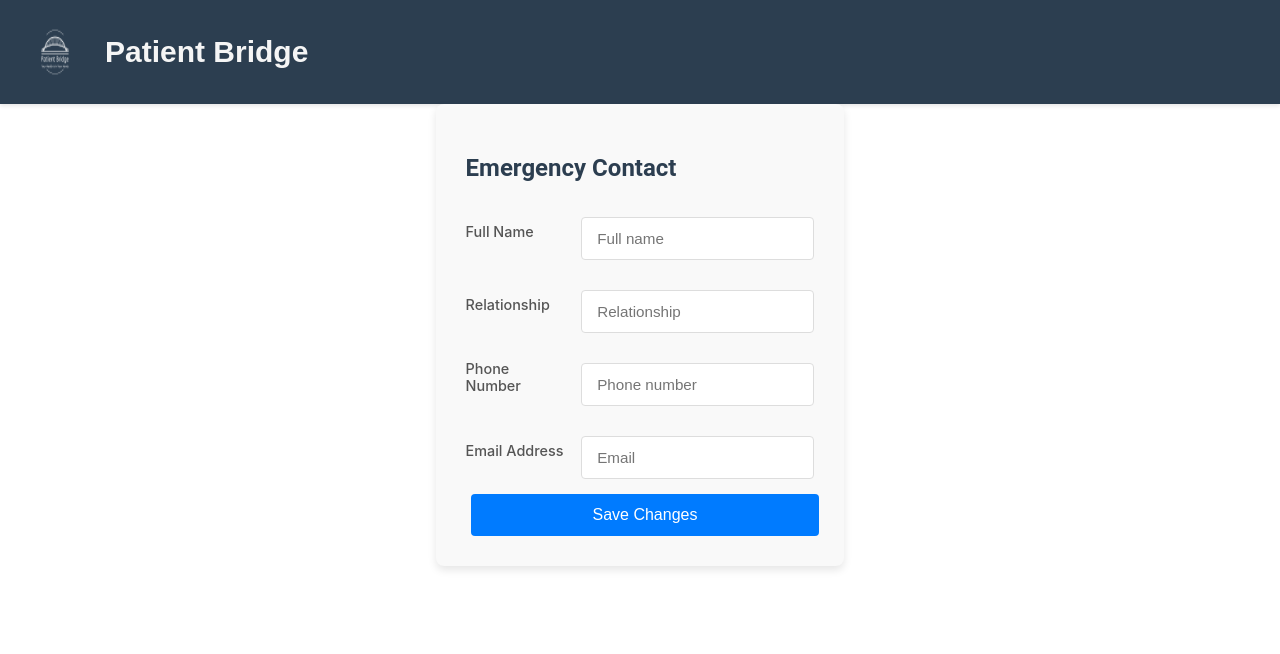
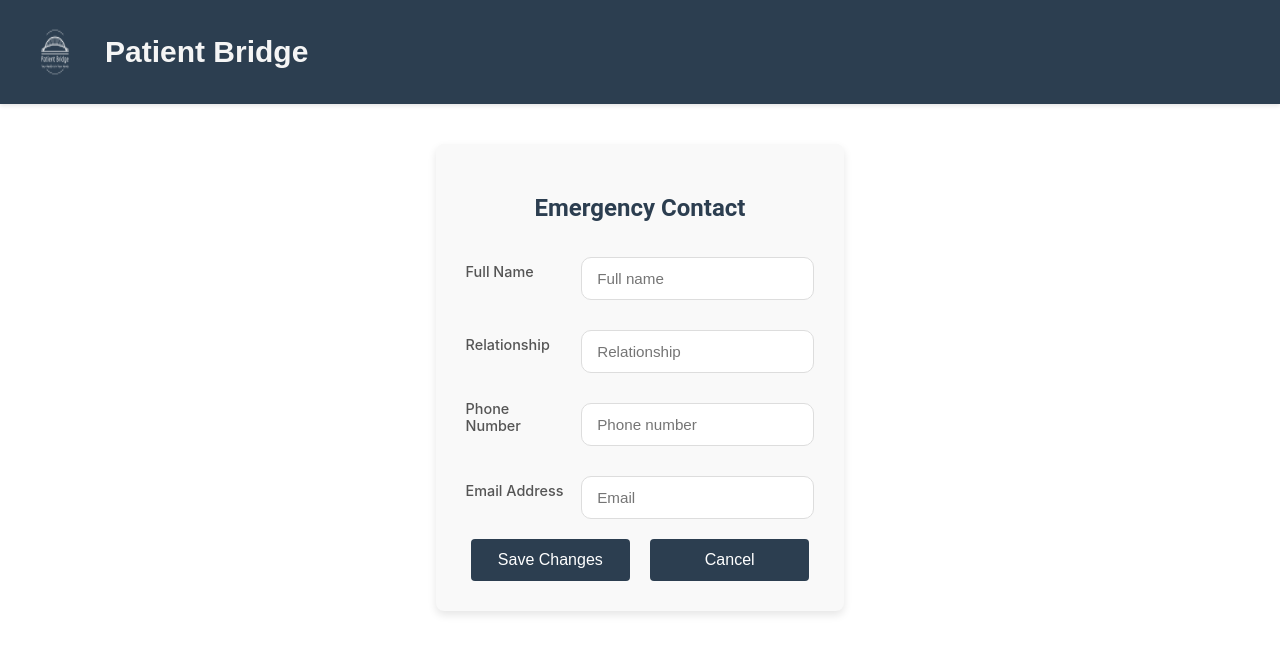
Before and after one commit to JewandreJuliano/Patient-Bridge, a React (Create React App) app in the folder patient-bridge/: page /emergency-contact in a window 1280 px wide. Shown: the top 654 px of the page. Built offline with nearby package versions, Linux system fonts and the light colour scheme.

Commit message:
some minor updates

```diff
--- a/patient-bridge/src/components/EmergencyContacts.jsx
+++ b/patient-bridge/src/components/EmergencyContacts.jsx
@@ -13,7 +13,6 @@ const EmergencyContacts = ({ patientId }) => {
   const navigate = useNavigate();
   const user = JSON.parse(localStorage.getItem('user'));
   const patient_id = user ? user.patient_id : null; // Get patient_id
-
 
   const handleSaveChanges = async () => {
     setIsLoading(true);
@@ -45,7 +44,7 @@ const EmergencyContacts = ({ patientId }) => {
         setRelationship('');
         setPhoneNumber('');
         setEmail('');
-        navigate('/patient-dashboard');
+        navigate('/patient-dashboard#!');
       } else {
         const error = await response.json();
         setErrorMessage(error.error || 'Error saving emergency contact');
@@ -56,6 +55,10 @@ const EmergencyContacts = ({ patientId }) => {
     } finally {
       setIsLoading(false);
     }
+  };
+
+  const handleCancel = () => {
+    navigate('/patient-dashboard'); // Navigate back to the patient dashboard
   };
 
   return (
@@ -117,11 +120,14 @@ const EmergencyContacts = ({ patientId }) => {
           />
         </div>
 
-        <div>
-          <button type="button" onClick={handleSaveChanges} disabled={isLoading}>
-            {isLoading ? 'Saving...' : 'Save Changes'}
-          </button>
-        </div>
+        <div className="button-container">
+  <button type="button" onClick={handleSaveChanges} disabled={isLoading}>
+    {isLoading ? 'Saving...' : 'Save Changes'}
+  </button>
+  <button type="button" onClick={handleCancel} disabled={isLoading}>
+    Cancel
+  </button>
+</div>
       </div>
     </div>
   );
--- a/patient-bridge/src/components/Medications.jsx
+++ b/patient-bridge/src/components/Medications.jsx
@@ -139,10 +139,10 @@ function Medications() {
       <header className="dashboard-header">
         <div className="logo-title">
           <img src="/assets/patient-bridge-icon.png" alt="Company Icon" className="icon" />
-          <h1 className="title">Patient Bridge</h1>
+          <h1 className="title">PATIENT BRIDGE</h1>
         </div>
       </header>
-      <h2>Your Medications</h2>
+      <h2> Your Medications</h2>
       <div className="app-container">
 
         {isLoading && <p>Loading...</p>} {/* Loading indicator */}
--- a/patient-bridge/src/styles/DoctorDashboard.css
+++ b/patient-bridge/src/styles/DoctorDashboard.css
@@ -194,6 +194,7 @@ p, li {
     color: #2c3e50; /* Text color for days */
 }
 
+
 .react-calendar__tile--active {
     background-color: #2c3e50; /* Background color for active tile */
     color: white; /* Text color for active tile */
@@ -239,7 +240,7 @@ ul li {
 
 /* Footer */
 .footer {
-    background-color: #34495E;
+    background-color: #2c3e50;
     padding: 20px;
     text-align: center;
     color: #34495E !important;
--- a/patient-bridge/src/styles/EmergencyContacts.css
+++ b/patient-bridge/src/styles/EmergencyContacts.css
@@ -1,7 +1,7 @@
 /* Global styles for the form */
 .profile-container {
   max-width: 1000px;
-  margin: 0 auto;
+  margin: 40px auto; /* Combine margin properties */
   padding: 30px;
   background-color: #f9f9f9;
   border-radius: 8px;
@@ -9,7 +9,8 @@
 }
 
 /* Headings */
-.profile-container h2, .profile-container h3 {
+.profile-container h2,
+.profile-container h3 {
   font-size: 1.5rem;
   color: #333;
   margin-bottom: 20px;
@@ -39,7 +40,7 @@
   flex: 2; /* Allow input to take more space */
   padding: 12px 15px;
   border: 1px solid #ddd;
-  border-radius: 4px;
+  border-radius: 10px;
   font-size: 0.95rem;
   background-color: #fff;
   transition: border-color 0.3s ease;
@@ -47,14 +48,21 @@
 
 .input-group input:focus {
   outline: none;
-  border-color: #007bff;
+  border-color: #007bff; /* Highlight border on focus */
+}
+
+/* Button container styling */
+.button-container {
+  display: flex; /* Use flexbox to arrange buttons side by side */
+  gap: 10px; /* Space between buttons */
+  margin: 20px auto 0; /* Center the buttons and provide margin */
 }
 
 /* Button styling */
 .profile-container button {
-  width: 100%;
+  flex: 1; /* Allow buttons to take equal space */
   padding: 12px 15px;
-  background-color: #007bff;
+  background-color: #2c3e50;
   color: white;
   border: none;
   border-radius: 4px;
@@ -64,7 +72,7 @@
 }
 
 .profile-container button:hover {
-  background-color: #0056b3;
+  background-color: #1a252f; /* Darker shade for hover effect */
 }
 
 /* Success and error messages */
@@ -79,3 +87,21 @@
   margin: 15px 0;
   font-weight: 600;
 }
+
+/* Table styling (if applicable) */
+.profile-container table {
+  width: 100%;
+  border-collapse: collapse;
+  margin-top: 20px; /* Space above the table */
+}
+
+.profile-container th,
+.profile-container td {
+  padding: 10px;
+  text-align: left;
+  border-bottom: 1px solid #ddd;
+}
+
+.profile-container th {
+  background-color: #f2f2f2;
+}
--- a/patient-bridge/src/styles/Medications.css
+++ b/patient-bridge/src/styles/Medications.css
@@ -53,6 +53,9 @@ td {
   text-align: center;
 }
 
+h2 {
+  text-align: center;
+}
 .update-button {
   background-color: #28a745;
   color: white;
```
